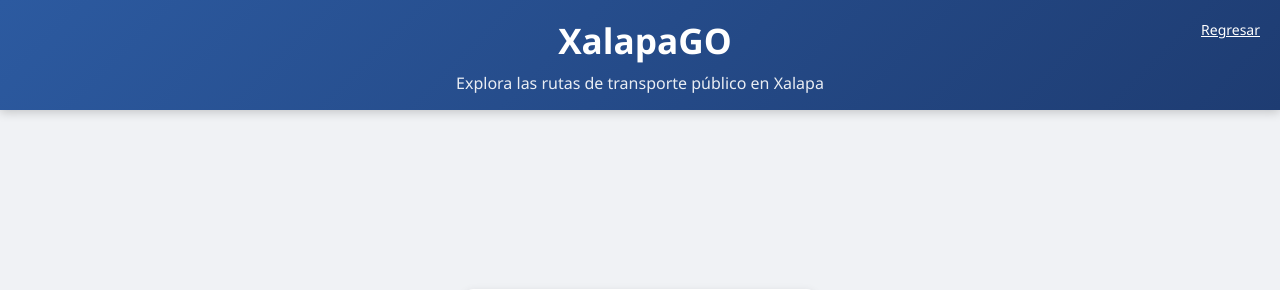
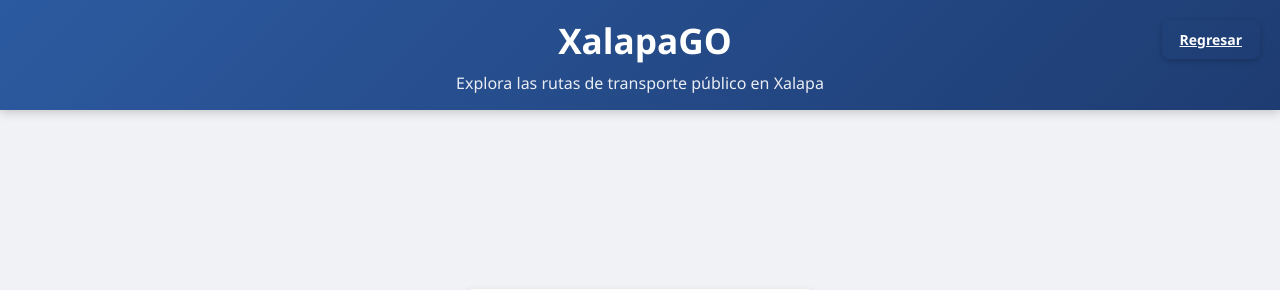
Before and after one commit to DylxnWRLD/XalapaGO, a PHP site: page /InicioSesion/login.html in a window 1280 px wide. Shown: the top 290 px of the page. Run offline with PHP 8.4, Linux system fonts and the light colour scheme.

Commit message:
cambios en index, login, loginadmin

```diff
--- a/InicioSesion/login.html
+++ b/InicioSesion/login.html
@@ -13,7 +13,7 @@
     <p>Explora las rutas de transporte público en Xalapa</p>
 
     <div id="auth-area" class="auth-area">
-      <a href="../index.html" class="btn">Regresar</a>
+      <a href="../index.html" class="auth-btn">Regresar</a>
     </div>
   </div>
 
--- a/InicioSesion/loginAdmin.html
+++ b/InicioSesion/loginAdmin.html
@@ -11,7 +11,7 @@
     <p>Explora las rutas de transporte público en Xalapa</p>
 
     <div id="auth-area" class="auth-area">
-      <a href="../index.html">Regresar</a>
+      <a href="../index.html" class="auth-btn">Regresar</a>
     </div>
   </div>
 
--- a/InicioSesion/registroUsuario.html
+++ b/InicioSesion/registroUsuario.html
@@ -13,7 +13,7 @@
     <p>Explora las rutas de transporte público en Xalapa</p>
 
     <div id="auth-area" class="auth-area">
-      <a href="../index.html">Regresar</a>
+      <a href="../index.html" class="auth-btn">Regresar</a>
     </div>
   </div>
 
--- a/styles.css
+++ b/styles.css
@@ -789,7 +789,7 @@ body {
 
 /* Estilo general de los botones de login/registro */
 .auth-btn {
-  background-color: #408cdc; /* Azul estilo "bootstrap" */
+  background-color: #107cef; /* Azul estilo "bootstrap" */
   color: white;
   padding: 10px 18px;
   text-decoration: none;
```
